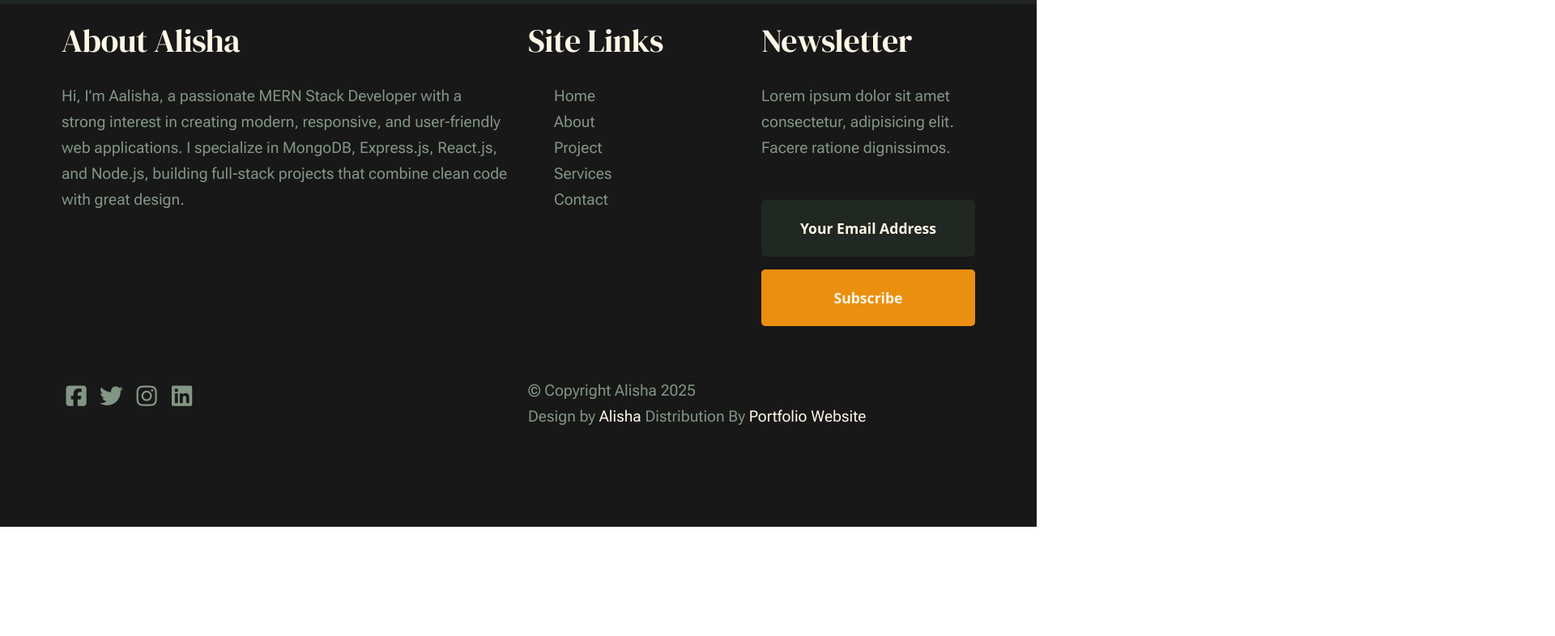
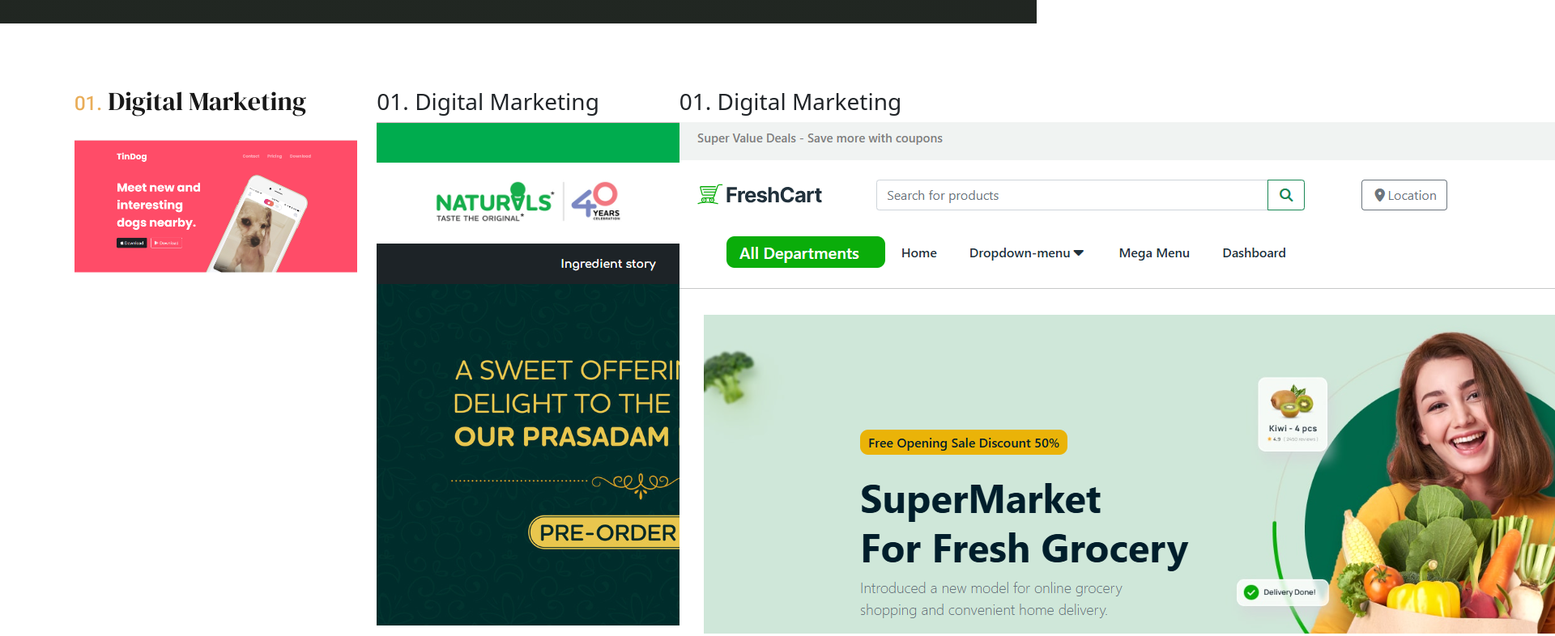
Before and after one commit to Alisha-Meshram/Persnal-Portfolio, a plain HTML site: page project.html in a window 1280 px wide. Shown: the part 537-1323 px from the top of the page at 81% size, 1920 px wide, since content can reach past the window. Before the commit the page ends 1188 px from the top, so only its background shows below. Drawn offline with nearby package versions, Linux system fonts and the light colour scheme.

Commit message:
add a new section in project page

```diff
--- a/project.html
+++ b/project.html
@@ -19,14 +19,16 @@
         integrity="sha384-MrcW6ZMFYlzcLA8Nl+NtUVF0sA7MsXsP1UyJoMp4YLEuNSfAP+JcXn/tWtIaxVXM"
         crossorigin="anonymous"></script>
 </head>
+
 <body>
     <section id="header">
         <nav class="navbar navbar-expand-lg p-4 px-5">
             <div class="container-fluid">
                 <a class="navbar-brand" href="index.html"><img src="img/ALISHA.png" class="img-fluid"
                         style="width: 100px; height: 50px;"></a>
-            <button class="navbar-toggler" type="button" data-bs-toggle="collapse" data-bs-target="#navbarSupportedContent"
-              aria-controls="navbarSupportedContent" aria-expanded="false" aria-label="Toggle navigation">
+                <button class="navbar-toggler" type="button" data-bs-toggle="collapse"
+                    data-bs-target="#navbarSupportedContent" aria-controls="navbarSupportedContent"
+                    aria-expanded="false" aria-label="Toggle navigation">
                     <span class="navbar-toggler-icon text-secondary"><i class="fa-solid fa-bars"></i></span>
                 </button>
                 <div class="collapse navbar-collapse" id="navbarSupportedContent">
@@ -42,7 +44,7 @@
 
                         </li>
                         <li class="nav-item">
-                  <a class="nav-link" href="project.html">  Project</a>
+                            <a class="nav-link" href="project.html"> Project</a>
 
                         </li>
                         <li class="nav-item">
@@ -74,6 +76,46 @@
 
     </section>
 
+    <!-- project -->
+
+    <section id="project-page" class="container-fluid">
+        <div class="project-section">
+
+            <div class="row ">
+                <div class="col-lg-4 col-md-12">
+                    <div class="project-info">
+                        <div class="heading">
+                            <h3><span>01.</span> Digital Marketing</h3>
+                        </div>
+                        <div class="project-img">
+                            <a href="" target="_blank"><img src="img/tiny-dog.png" alt="tiny-dog"></a>
+                        </div>
+
+                    </div>
+
+
+                </div>
+                <div class="col-lg-4 col-md-12">
+                    <div class="heading">
+                        <h3><span>01.</span> Digital Marketing</h3>
+                    </div>
+                    <div class="project-img">
+                        <a href="" target="_blank"><img src="img/natural-icecream.png" alt="natural-icecrean"></a>
+                    </div>
+                </div>
+                <div class="col-lg-4 col-md-12">
+                    <div class="heading">
+                        <h3><span>01.</span> Digital Marketing</h3>
+                    </div>
+                    <div class="project-img">
+                        <a href="" target="_blank"><img src="img/fresh-cart.png" alt="fresh-cart"></a>
+                    </div>
+                </div>
+            </div>
+        </div>
+    </section>
+
+
     <!-- footer -->
     <footer class="footer container-fluid">
         <div class="footer-content">
@@ -81,7 +123,9 @@
                 <div class="col-lg-6 col-md-12">
                     <h3>About Alisha</h3>
                     <p>
-            Hi, I’m Aalisha, a passionate MERN Stack Developer with a strong interest in creating modern, responsive, and user-friendly web applications. I specialize in MongoDB, Express.js, React.js, and Node.js, building full-stack projects that combine clean code with great design.
+                        Hi, I’m Aalisha, a passionate MERN Stack Developer with a strong interest in creating modern,
+                        responsive, and user-friendly web applications. I specialize in MongoDB, Express.js, React.js,
+                        and Node.js, building full-stack projects that combine clean code with great design.
                     </p>
                 </div>
                 <div class="col-lg-3 col-md-12">
@@ -121,7 +165,8 @@
                     </div>
                     <div class="col-lg-6 col-md-12">
                         <div class="footer-para">
-              <p>© Copyright Alisha 2025<br>Design by <span> Alisha </span>Distribution By <span> Portfolio Website</span></p>
+                            <p>© Copyright Alisha 2025<br>Design by <span> Alisha </span>Distribution By <span>
+                                    Portfolio Website</span></p>
                             <br>
 
                         </div>
@@ -132,4 +177,5 @@
             </div>
     </footer>
 </body>
+
 </html>
--- a/style.css
+++ b/style.css
@@ -668,6 +668,35 @@
 
       }
 
+
+      /* project page */
+
+
+      #project-page .project-section{
+        margin:5rem  ;
+      }
+
+      #project-page .project-section .project-info  .heading h3 {
+        font-size: 2rem;
+        line-height: 2rem;
+        color: #181818;
+        font-family: "DM Serif Display", serif;
+        margin-bottom: 1.8rem;
+    }
+      #project-page .project-section .project-info .heading span  {
+
+
+    color: #e9ad59;
+    font-size: 1.5rem;
+    font-family: "Roboto Flex", sans-serif;
+}
+
+#project-page .project-section .project-info .project-img img{
+width: 100%;
+object-fit: cover;
+}
+
+
       @media screen and (max-width: 1150px) {
         #header .hero-section h1 {
           font-size: 3.5rem;
```
Also changed, not shown: img/fresh-cart.png (added), img/natural-icecream.png (added), img/tiny-dog.png (added). Lines whose indentation alone changed are shown as unchanged.
